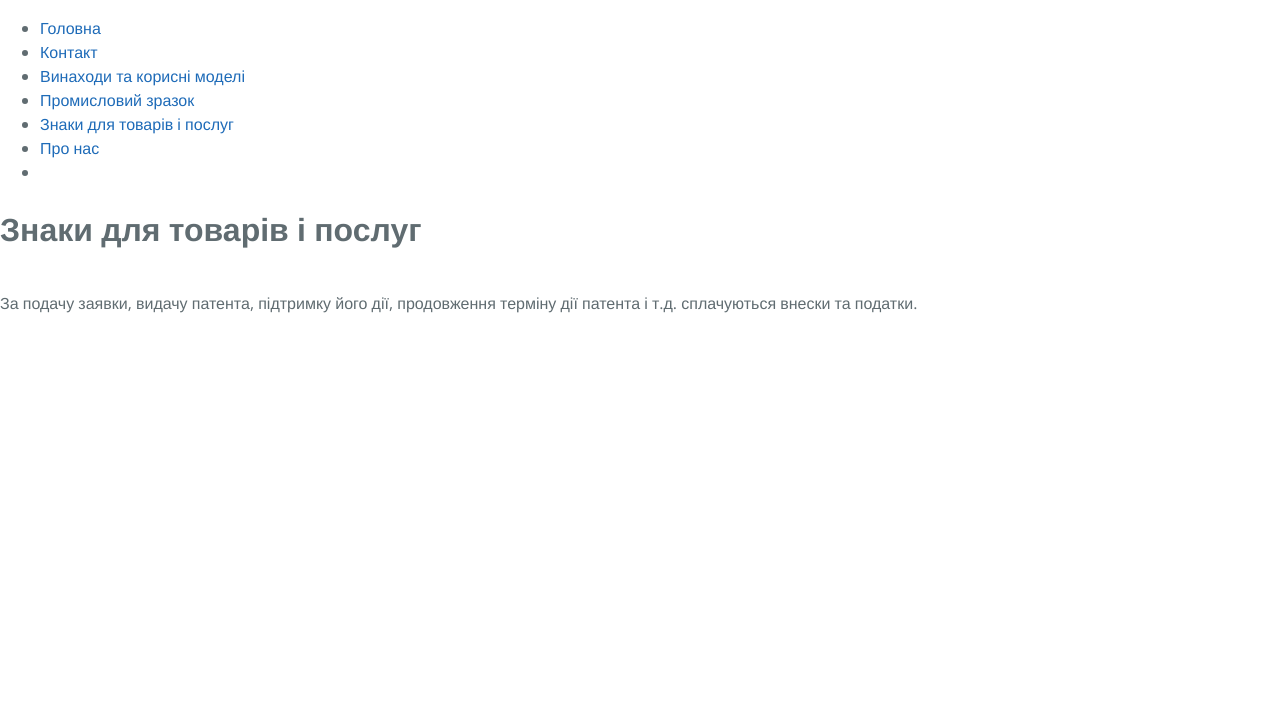
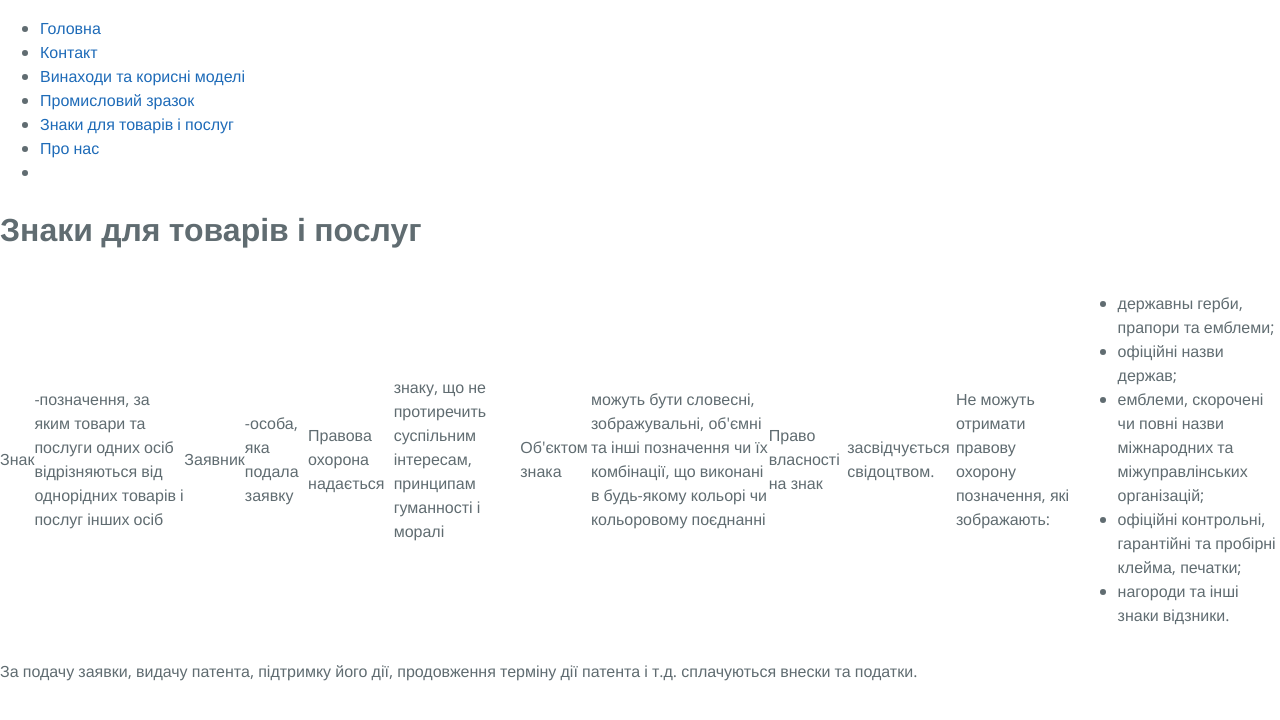
Before and after one commit to Mindshine/patent, a Jekyll site: the page built from _posts/ua/pages/2000-01-01-trademark.html, in a window 1280 px wide. Shown: the top 720 px of the page. Built offline with Jekyll 4.4.1, drawn with Linux system fonts in a browser that asks for light colours; Markdown is read by kramdown in place of the engine named in the settings.

Commit message:
Update 2000-01-01-trademark.html

```diff
--- a/_posts/ua/pages/2000-01-01-trademark.html
+++ b/_posts/ua/pages/2000-01-01-trademark.html
@@ -6,12 +6,21 @@ lang: ua
 <h1>Знаки для товарів і послуг</h1>
 <table>
   <tr>
-    <td></td><td></td>
-    <td></td><td></td>
-    <td></td><td></td>
-    <td></td><td></td>
-    <td></td><td></td>
-    <td></td><td></td>
+    <td>Знак</td><td>-позначення, за яким товари та послуги одних осіб відрізняються від однорідних товарів і послуг інших осіб</td>
+    <td>Заявник</td><td>-особа, яка подала заявку</td>
+    <td>Правова охорона надається</td><td>знаку, що не протиречить суспільним інтересам, принципам гуманності і моралі</td>
+    <td>Об'єктом знака</td><td>можуть бути словесні, зображувальні, об'ємні та інші позначення чи їх комбінації, що виконані в будь-якому кольорі чи кольоровому поєднанні</td>
+    <td>Право власності на знак</td><td>засвідчується свідоцтвом.</td>
+    <td>Не можуть отримати правову охорону позначення, які зображають:</td>
+    <td>
+      <ul>
+        <li>державны герби, прапори та емблеми;</li>
+        <li>офіційні назви держав;</li>
+        <li>емблеми, скорочені чи повні назви міжнародних та міжуправлінських організацій;</li>
+        <li>офіційні контрольні, гарантійні та пробірні клейма, печатки;</li>
+        <li>нагороди та інші знаки відзники.</li>
+      </ul>
+    </td>
   </tr>
 </table>
 <p>За подачу заявки, видачу патента, підтримку його дії, продовження терміну дії патента і т.д. сплачуються внески та податки.</p>
```
